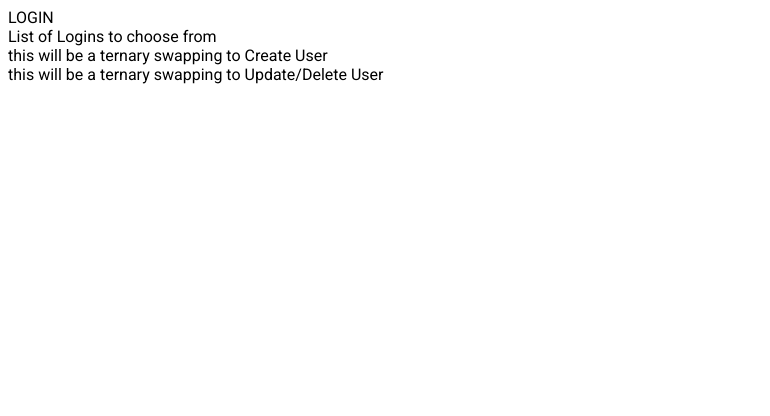
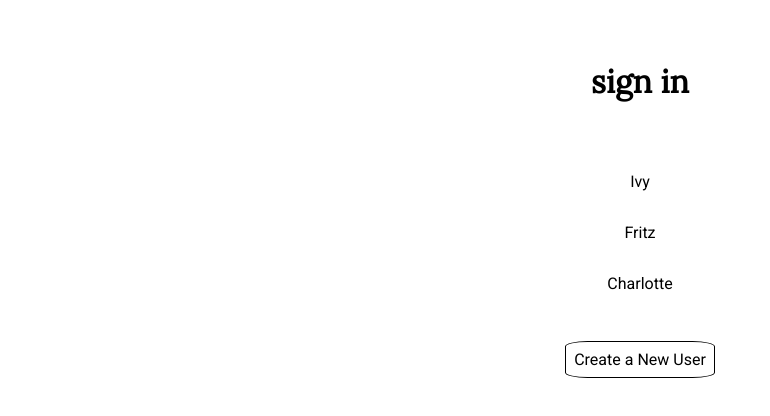
Before and after one commit to ivykroncke/birdie, a React (Create React App) app in the folder client/: page /login in a window 1280 px wide. Shown: the top 416 px of the page, without its empty margins (0-770 px from the left). Built offline with nearby package versions, Linux system fonts and the light colour scheme.

Commit message:
Create User shows static content in state and Create user adds a user to the database

```diff
--- a/client/src/components/CreateUser.js
+++ b/client/src/components/CreateUser.js
@@ -1,11 +1,62 @@
 import React, { Component } from 'react'
+import styled from 'styled-components'
+import axios from 'axios'
+
+
+const AddUserContainer = styled.div`
+display: flex;
+flex-direction: column;
+justify-content: space-around;
+align-items: center;
+`
+
+const StyledInput = styled.input`
+border: .25rem darkgray solid;
+padding: .5rem;
+margin: 3rem;
+width: 50%;
+`
+
+const StyledSubmit = styled.div`
+background-color: darkgray;
+color: white;
+border-radius: 15%;
+padding: 1rem;
+`
 
 export default class CreateUser extends Component {
+  state = {
+    newUser: {
+      username: '',
+      emailaddress: ''
+    }
+  }
+
+  handleChange = (event) => {
+    const newUser = { ...this.state.newUser }
+    newUser[event.target.name] = event.target.value
+    this.setState({ newUser })
+  }
+
+  addUser = async (event) => {
+    event.preventDefault()
+    await axios.post('/api/users', this.state.newUser)
+  }
+
+
   render() {
     return (
-      <div>
-        Create User
-      </div>
+      <AddUserContainer>
+        <form>
+            <div>Username</div>
+            <StyledInput type='text' name='username'
+              onChange={this.handleChange} />
+            <div>E-mail Address</div>
+            <StyledInput type='text' name='emailaddress'
+              onChange={this.handleChange} />
+            <StyledSubmit type="submit" onClick={this.addUser}>Submit</StyledSubmit>
+        </form>
+      </AddUserContainer>
     )
   }
 }
--- a/client/src/components/Login.js
+++ b/client/src/components/Login.js
@@ -1,14 +1,72 @@
 import React, { Component } from 'react'
+import { Link } from 'react-router-dom'
+import styled from 'styled-components'
+import CreateUser from './CreateUser'
+import axios from 'axios'
+
+const LoginContainer = styled.div`
+display: flex;
+flex-direction: column;
+justify-content: flex-start;
+align-items: center;
+margin: 0 2rem;
+`
+
+const StyledLogin = styled.h1`
+padding: 2rem;
+`
+
+const StyledUsers = styled.div`
+text-align: center;
+`
+
+const StyledUser = styled.div`
+padding: 1rem;
+`
+
+const ButtonForCreateNewUser = styled.div`
+padding: .5rem;
+border: .1rem solid black;
+border-radius: 15%;
+margin: 2rem;
+`
 
 export default class Login extends Component {
+  state = {
+    users : [
+      {username: "Ivy"},
+      {username: "Fritz"},
+      {username: "Charlotte"}
+    ],
+    createNewUserToggle: true
+  }
+
+  toggleCreateNewUser = () => {
+    this.setState({ createNewUserToggle: !this.state.createNewUserToggle })
+  }
+
   render() {
+
+    const UsersList = this.state.users.map((user, i) => {
+      return (
+      <StyledUser key={i}>
+        <div>{user.username} </div>
+      </StyledUser>
+      )
+    })
+
     return (
-      <div>
-        <div>LOGIN</div>
-        <div>List of Logins to choose from</div>
-        <div>this will be a ternary swapping to Create User</div>
-        <div>this will be a ternary swapping to Update/Delete User</div>
-      </div>
+      <LoginContainer>
+        <StyledLogin>sign in</StyledLogin>
+        {this.state.createNewUserToggle
+           ?(<div>
+              <StyledUsers>{UsersList}</StyledUsers>
+              <ButtonForCreateNewUser onClick={this.toggleCreateNewUser}>
+                Create a New User
+              </ButtonForCreateNewUser>
+           </div>) :
+            (<CreateUser />)}
+      </LoginContainer>
     )
   }
 }
--- a/package.json
+++ b/package.json
@@ -9,6 +9,7 @@
         "postinstall": "npm run build && npm run deploy && echo 'Client built!'"
     },
     "dependencies": {
+        "axios": "^0.18.0",
         "react-router-dom": "^4.3.1",
         "styled-components": "^4.0.3"
     }
```
Also changed, not shown: 1 other file (tests, documents, lock files or other folders).
